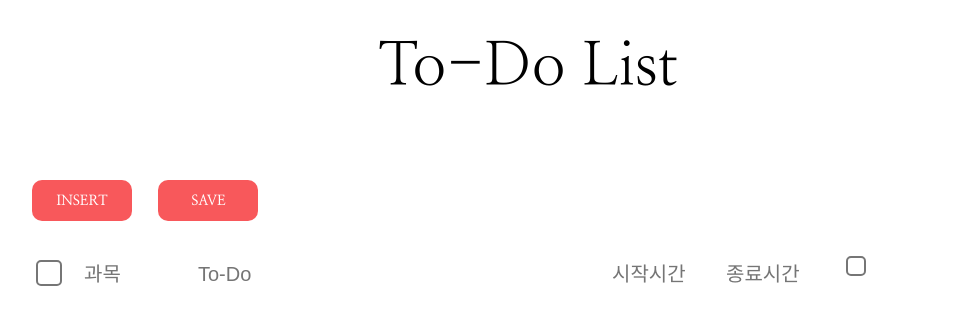
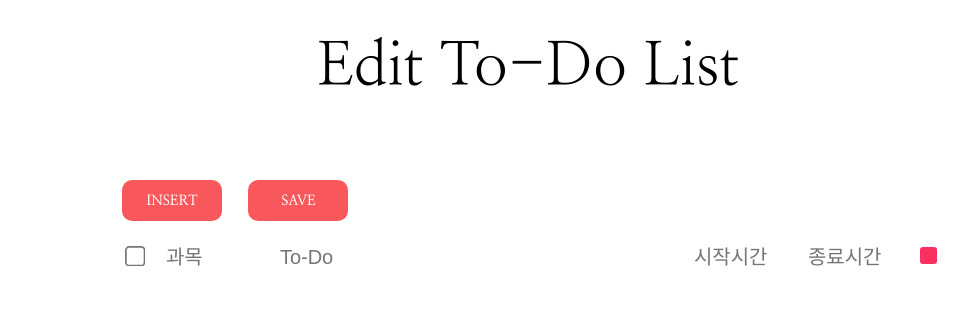
Before and after one commit to parksejun24/ToDoList, a plain HTML site: page html/search.html in a window 1280 px wide. Both pictures are taken after a click on the button "INSERT". Shown: the whole page, without its empty margins (112-1080 px from the left). Drawn offline with Linux system fonts and the light colour scheme; files whose address does not match are found by name.

Commit message:
Develop completed today

```diff
--- a/css/insert.css
+++ b/css/insert.css
@@ -12,6 +12,14 @@ input[type=text]:focus{
     outline: none;
 }
 
+.DonecheckBox{
+    zoom: 1.7;
+    margin-bottom: 0px;
+    margin-right: 10px;
+    position: relative;
+    top: 2.5px;
+}
+
 
 .ToDoTextBox{
     border-radius: 10px;
@@ -20,6 +28,7 @@ input[type=text]:focus{
     margin-right: 10px;
     width: 400px;
     text-decoration: none;
+    border: 0px;
 }
 
 .TimeTextBox{
@@ -29,6 +38,7 @@ input[type=text]:focus{
     width: 100px;
     margin-right: 10px;
     text-decoration: none;
+    border: 0px;
 }
 
 .createSubjectText{
@@ -38,6 +48,7 @@ input[type=text]:focus{
     width: 100px;
     margin-right: 10px;
     text-decoration: none;
+    border: 0px;
 }
 
 form{
@@ -46,7 +57,7 @@ form{
 
 #all{
     margin: 0 auto;
-    width: 800px;
+    width: 820px;
     margin-top: 30px;
 }
 
@@ -83,3 +94,18 @@ form{
     position: relative;
     top: 15px;
 }
+
+.DeleteButton{
+    position: relative;
+    top: 1.45px;
+    display: none;
+}
+
+.DeleteButtonLabel{
+    display: inline-block;
+    width:17px;
+    height: 17px;
+    background: #fa3062;
+    cursor: pointer;
+    border-radius: 3px;
+}
--- a/css/search.css
+++ b/css/search.css
@@ -12,8 +12,8 @@ input[type=text]:focus{
     outline: none;
 }
 
-input[type=checkbox] {
-    zoom: 2;
+.DonecheckBox{
+    zoom: 1.7;
     margin-bottom: 0px;
     margin-right: 10px;
     position: relative;
@@ -57,7 +57,7 @@ form{
 
 #all{
     margin: 0 auto;
-    width: 1000px;
+    width: 820px;
     margin-top: 30px;
 }
 
@@ -96,8 +96,16 @@ form{
 }
 
 .DeleteButton{
-    width: 10px;
-    height: 20px;
-    color: aqua;
+    position: relative;
+    top: 1.45px;
+    display: none;
+}
+
+.DeleteButtonLabel{
+    display: inline-block;
+    width:17px;
+    height: 17px;
+    background: #fa3062;
     cursor: pointer;
+    border-radius: 3px;
 }
--- a/html/search.html
+++ b/html/search.html
@@ -3,15 +3,15 @@
 
 <head>
     <meta charset="UTF-8">
-    <title>CheckBox</title>
+    <title>search</title>
     <link href="https://fonts.googleapis.com/css2?family=Nanum+Myeongjo:wght@400;700&display=swap" rel="stylesheet">
-    <script type="text/javascript" src="C:\Users\sunny\Desktop\To-Do-List\js\search.js"></script>
-    <link rel="stylesheet" href="C:\Users\sunny\Desktop\To-Do-List\css\search.css">
+    <script type="text/javascript" src="../js/search.js"></script>
+    <link rel="stylesheet" href="../css/search.css">
 </head>
 
 <body>
     <div id="all">
-        <div id="title">To-Do List</div>
+        <div id="title">Edit To-Do List</div>
         <form action=''>
             <div id="buttonTable">
                 <button type="button" class="button" id="insert" onclick="clickButton()">INSERT</button>
--- a/js/search.js
+++ b/js/search.js
@@ -4,7 +4,7 @@ var yes = 0;
 function createCheckBox() {
     var checkbox = document.createElement('input');
     checkbox.id = countId + "_" + "checkBox";
-    checkbox.className = "checkBox"
+    checkbox.className = "DonecheckBox"
     checkbox.value = 'N'
     checkbox.type = "checkbox";
     checkbox.name = countId + "_" + "checkBoxList"
@@ -12,15 +12,16 @@ function createCheckBox() {
         if (checkbox.checked) {
             checkbox.value = 'Y'
             num = String(checkbox.id).substring(0, 1);
-            document.getElementById(num + "_" + "ToDotextList").style.textDecoration = "line-through";
+            document.getElementById(num + "_" + "ToDoTextList").style.textDecoration = "line-through";
         } else {
             checkbox.value = 'N'
             num = String(checkbox.id).substring(0, 1);
-            document.getElementById(num + "_" + "ToDotextList").style.textDecoration = "none";
+            document.getElementById(num + "_" + "ToDoTextList").style.textDecoration = "none";
         }
     }
     return checkbox;
 }
+
 function createToDoText() {
     var text = document.createElement('input');
     text.id = countId + "_" + "ToDoTextList";
@@ -67,6 +68,14 @@ function createBr() {
     return br;
 }
 
+function createlabel() {
+    var label = document.createElement("label");
+    label.className = "DeleteButtonLabel";
+    label.id = countId + "_" + "DeleteButtonLabel";
+    label.setAttribute("for", countId + "_" + "DeleteButton");
+    return label;
+}
+
 function createDeleteButton() {
     var deleteButton = document.createElement('input');
     deleteButton.id = countId + "_" + "DeleteButton";
@@ -87,7 +96,8 @@ function createDeleteButton() {
             var where4 = document.getElementById(num + "_" + "TimeTextBox2");
             var where5 = document.getElementById(num + "_" + "checkBox");
             var where6 = document.getElementById(num + "_" + "DeleteButton");
-            var where7 = document.getElementById(num + "_" + "br");
+            var where7 = document.getElementById(num + "_" + "DeleteButtonLabel");
+            var where8 = document.getElementById(num + "_" + "br");
 
             list.removeChild(where1);
             list.removeChild(where2);
@@ -96,6 +106,7 @@ function createDeleteButton() {
             list.removeChild(where5);
             list.removeChild(where6);
             list.removeChild(where7);
+            list.removeChild(where8);
         }
     }
     return deleteButton;
@@ -105,13 +116,14 @@ function createDeleteButton() {
 function clickButton() {
     countId++;
     var where = document.getElementById("list");
-    var input1 = createDeleteButton();
-    var input2 = createFinishTimeText();
-    var input3 = createStartTimeText();
-    var input4 = createToDoText();
-    var input5 = createSubjectText();
-    var input6 = createCheckBox();
-    var input7 = createBr();
+    var input1 = createlabel();
+    var input2 = createDeleteButton();
+    var input3 = createFinishTimeText();
+    var input4 = createStartTimeText();
+    var input5 = createToDoText();
+    var input6 = createSubjectText();
+    var input7 = createCheckBox();
+    var input8 = createBr();
 
     where.appendChild(input1);
     where.insertBefore(input2, input1);
@@ -120,4 +132,5 @@ function clickButton() {
     where.insertBefore(input5, input4);
     where.insertBefore(input6, input5);
     where.insertBefore(input7, input6);
+    where.insertBefore(input8, input7);
 }
```
Also changed, not shown: html/insert.html (+4 -4 lines), js/insert.js (+67 -14 lines), css/home.css (added), css/img/x-mark.png (added), html/home.html (added), js/home.js (added), 1 other file.
